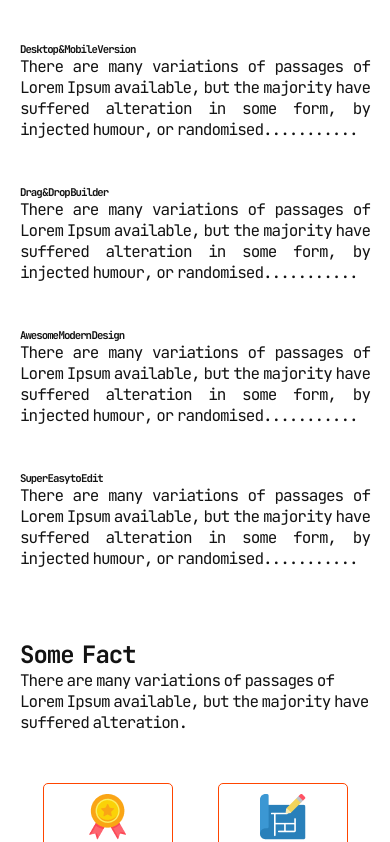
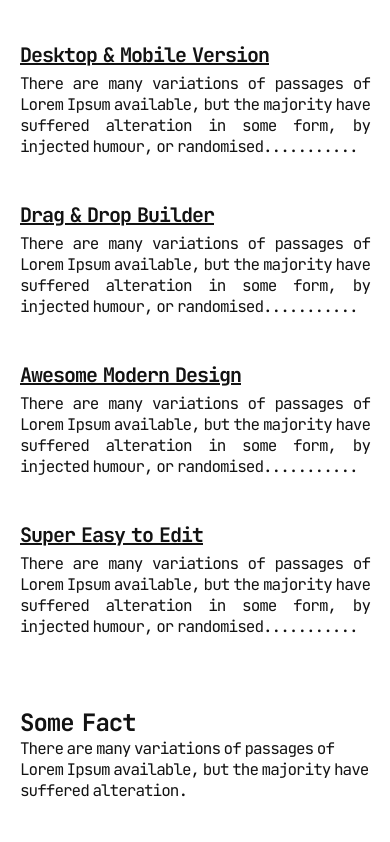
Before and after one commit to Atikur5500/G3-Architects-Project, a plain HTML site: page index.html in a window 390 px wide. Shown: the part 3201-4043 px from the top of the page. Drawn offline with Linux system fonts and the light colour scheme.

Commit message:
Fixed font size

```diff
--- a/style.css
+++ b/style.css
@@ -205,6 +205,11 @@ nav ul li a{
         text-align: justify;
         /* margin-top: 30px; */
     }
+    .feature-subtitle{
+        font-size: 20px;
+        margin-bottom: 5px;
+        text-decoration: underline;
+    }
     .feature-section img{
         margin: 20px auto;
         width: 100%;
```
